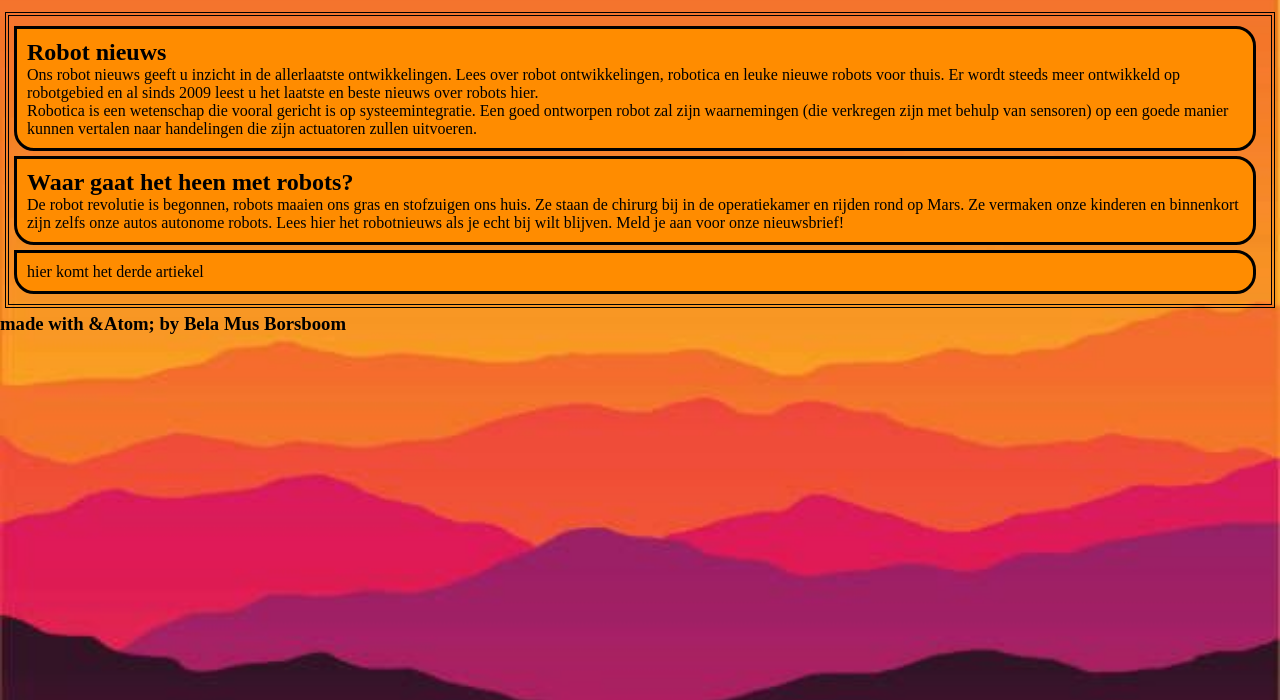
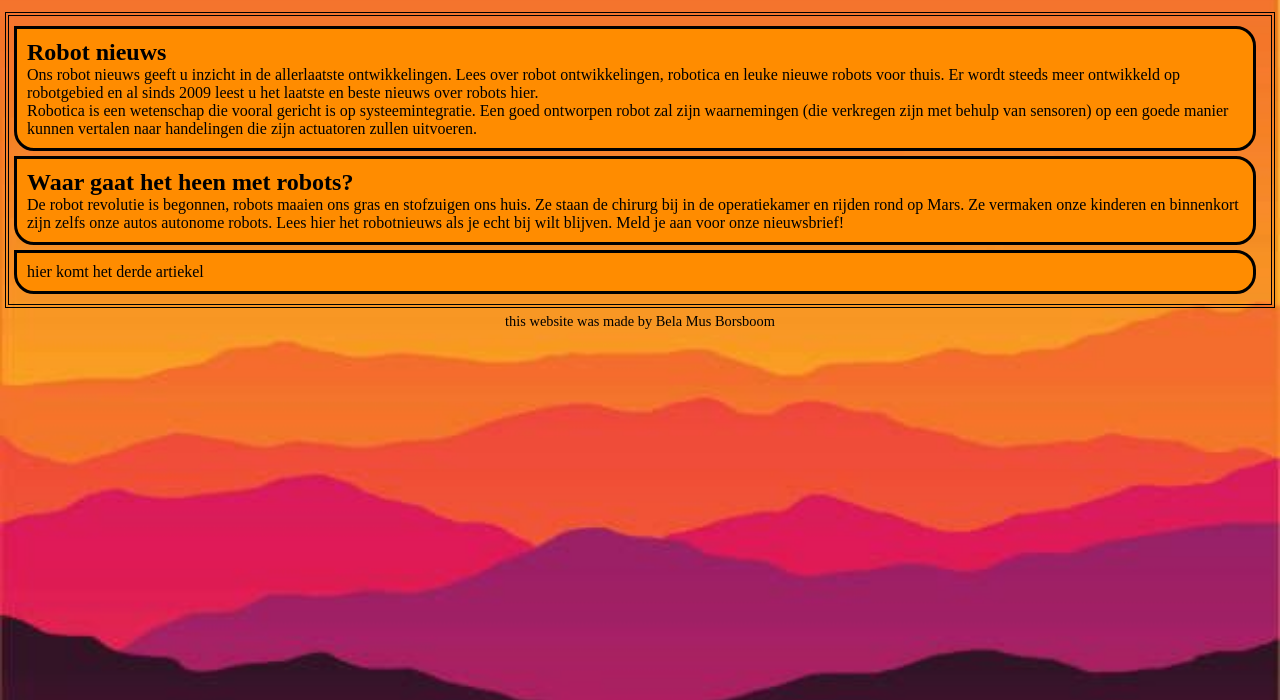
Before and after one commit to belaborsboom/HTMLCSS2, a plain HTML site: page index.html in a window 1280 px wide. Shown: the part 100-800 px from the top of the page. Drawn offline with Linux system fonts and the light colour scheme; files whose address does not match are found by name.

Commit message:
ik heb de footer css gegeven

```diff
--- a/css/opmaak.css
+++ b/css/opmaak.css
@@ -45,3 +45,8 @@ section article {
   padding: 10px;
   background: darkorange;
 }
+footer h3 {
+  text-align: center;
+  font-weight: normal;
+  font-size: 90%;
+}
--- a/index.html
+++ b/index.html
@@ -41,7 +41,7 @@
       </article>
     </section>
     <footer>
-      <h3>made with &Atom; by Bela Mus Borsboom</h3>
+      <h3>this website was made by Bela Mus Borsboom</h3>
     </footer>
   </body>
 </html>
```
